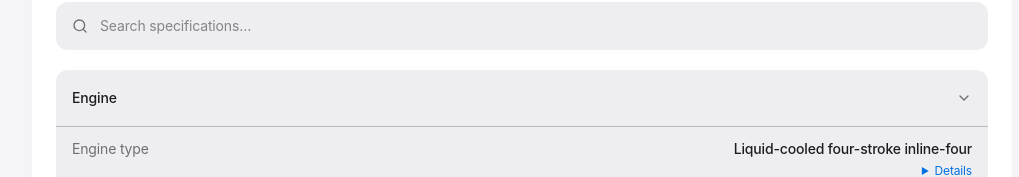
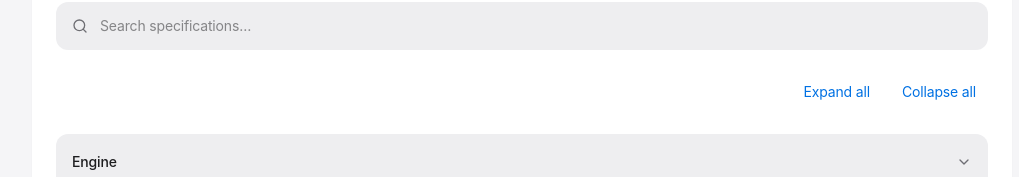
Before and after one commit to DD-CloudCosmos/CrankDoc, a Next.js app: page /bikes/honda-cb1000r-sc60 in a window 1280 px wide. Shown: the part 670-847 px from the top of the page, without its empty margins (118-1137 px from the left). Built offline with nearby package versions, Linux system fonts and the light colour scheme.

Commit message:
Add expand and collapse controls to bike reference tabs

```diff
--- a/src/components/CB1000RFluids.tsx
+++ b/src/components/CB1000RFluids.tsx
@@ -1,19 +1,27 @@
 'use client'
 
-import { useState } from 'react'
+import { useRef, useState } from 'react'
 import { ChevronRight, Search } from 'lucide-react'
 import { cb1000rFluids } from '@/lib/cb1000r'
 
 export function CB1000RFluids() {
   const [query, setQuery] = useState('')
+  const contentRef = useRef<HTMLDivElement>(null)
+  const setExpanded = (open: boolean) => {
+    contentRef.current?.querySelectorAll('details').forEach(details => { details.open = open })
+  }
   const search = query.trim().toLowerCase()
   const fluids = cb1000rFluids.filter(fluid => [fluid.label, fluid.capacity, fluid.spec].join(' ').toLowerCase().includes(search))
 
-  return <div className="space-y-5">
+  return <div ref={contentRef} className="space-y-5">
     <label className="flex items-center gap-3 rounded-[12px] bg-input px-4">
       <Search aria-hidden="true" className="h-4 w-4 shrink-0 text-muted-foreground" />
       <input type="search" aria-label="Search fluids" placeholder="Search fluids…" value={query} onChange={event => setQuery(event.target.value)} className="min-h-12 w-full min-w-0 bg-transparent text-sm outline-none focus-visible:ring-2 focus-visible:ring-ring" />
     </label>
+    <div className="flex justify-end gap-2" role="group" aria-label="Section controls">
+      <button type="button" onClick={() => setExpanded(true)} className="min-h-11 rounded-[10px] px-3 text-sm text-primary hover:bg-accent focus-visible:outline-2 focus-visible:outline-ring">Expand all</button>
+      <button type="button" onClick={() => setExpanded(false)} className="min-h-11 rounded-[10px] px-3 text-sm text-primary hover:bg-accent focus-visible:outline-2 focus-visible:outline-ring">Collapse all</button>
+    </div>
     <div className="overflow-hidden rounded-[12px] bg-input">
       {fluids.map(fluid => <details key={`${fluid.label}-${search}`} open={search ? true : undefined} className="group border-b border-separator last:border-b-0">
         <summary className="flex min-h-14 cursor-pointer list-none items-center justify-between gap-4 px-4 py-3 text-sm font-medium [&::-webkit-details-marker]:hidden">
--- a/src/components/CB1000RReference.tsx
+++ b/src/components/CB1000RReference.tsx
@@ -1,12 +1,16 @@
 'use client'
 
-import { useState } from 'react'
+import { useRef, useState } from 'react'
 import { ChevronRight, Search } from 'lucide-react'
 import { cb1000rSpecSections } from '@/lib/cb1000r'
 import type { ServiceInterval } from '@/types/database.types'
 
 export function CB1000RReference({ intervals }: { intervals?: ServiceInterval[] }) {
   const [query, setQuery] = useState('')
+  const contentRef = useRef<HTMLDivElement>(null)
+  const setExpanded = (open: boolean) => {
+    contentRef.current?.querySelectorAll('details').forEach(details => { details.open = open })
+  }
   const [unit, setUnit] = useState<'km' | 'miles'>('km')
   const search = query.trim().toLowerCase()
   const matches = (text: string) => text.toLowerCase().includes(search)
@@ -43,11 +47,15 @@ export function CB1000RReference({ intervals }: { intervals?: ServiceInterval[]
   const sections = cb1000rSpecSections.map(section => ({ ...section, rows: section.rows.filter(row => matches(`${section.title} ${row.label} ${row.value}`)) })).filter(section => section.rows.length)
   const seen = new Set<string>()
 
-  return <div className="space-y-5">
+  return <div ref={contentRef} className="space-y-5">
     <label className="flex items-center gap-3 rounded-[12px] bg-input px-4">
       <Search aria-hidden="true" className="h-4 w-4 shrink-0 text-muted-foreground" />
       <input type="search" aria-label={intervals ? 'Search service' : 'Search specifications'} placeholder={intervals ? 'Search service…' : 'Search specifications…'} value={query} onChange={event => setQuery(event.target.value)} className="min-h-12 w-full min-w-0 bg-transparent text-sm outline-none focus-visible:ring-2 focus-visible:ring-ring" />
     </label>
+    <div className="flex justify-end gap-2" role="group" aria-label="Section controls">
+      <button type="button" onClick={() => setExpanded(true)} className="min-h-11 rounded-[10px] px-3 text-sm text-primary hover:bg-accent focus-visible:outline-2 focus-visible:outline-ring">Expand all</button>
+      <button type="button" onClick={() => setExpanded(false)} className="min-h-11 rounded-[10px] px-3 text-sm text-primary hover:bg-accent focus-visible:outline-2 focus-visible:outline-ring">Collapse all</button>
+    </div>
     {intervals ? <>
       <div className="flex flex-wrap items-center justify-between gap-3">
         <p className="text-sm text-muted-foreground">Distance or time, whichever comes first.</p>
```
Also changed, not shown: 2 other files (tests, documents, lock files or other folders).
